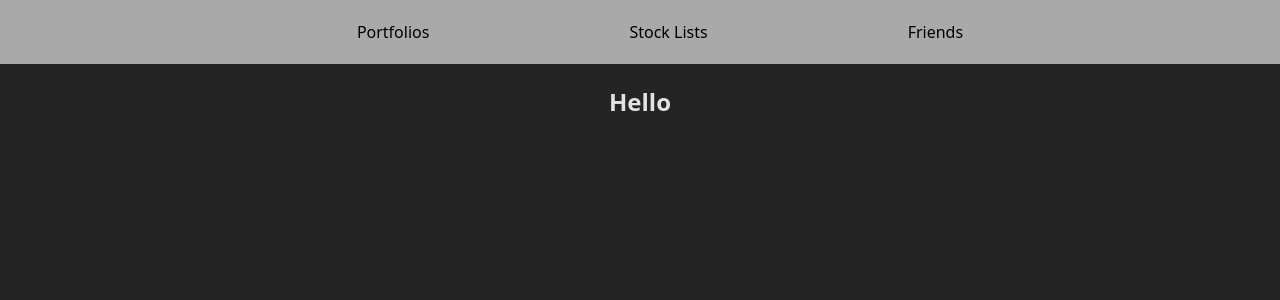
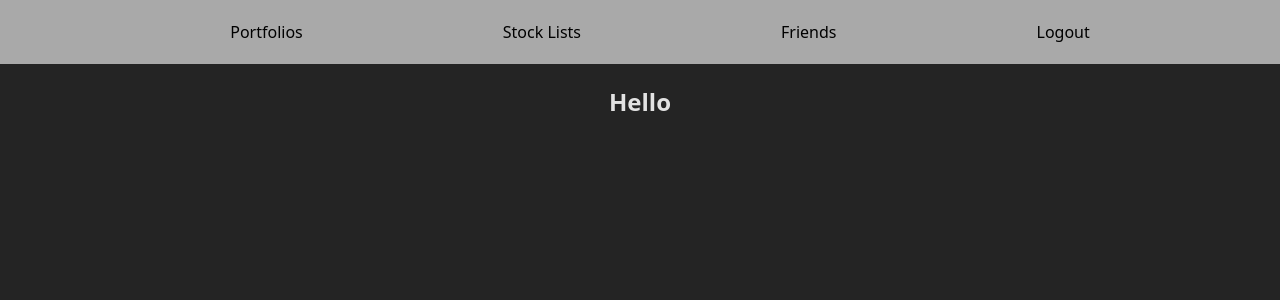
Before and after one commit to michaelz04/Stock-Market-SNS, a React (Vite) app in the folder Frontend/: page /home in a window 1280 px wide. Shown: the top 300 px of the page. Built offline with nearby package versions, Linux system fonts and the light colour scheme.

Commit message:
added logout

```diff
--- a/Frontend/src/Navbar.jsx
+++ b/Frontend/src/Navbar.jsx
@@ -7,6 +7,7 @@ function Navbar(){
                 <li><a href="/portfolios">Portfolios</a></li>
                 <li><a href="/stocklists">Stock Lists</a></li>
                 <li><a href="/friends">Friends</a></li>
+                <li><a href="/">Logout</a></li>
             </ul>
         </nav>
     )
```
